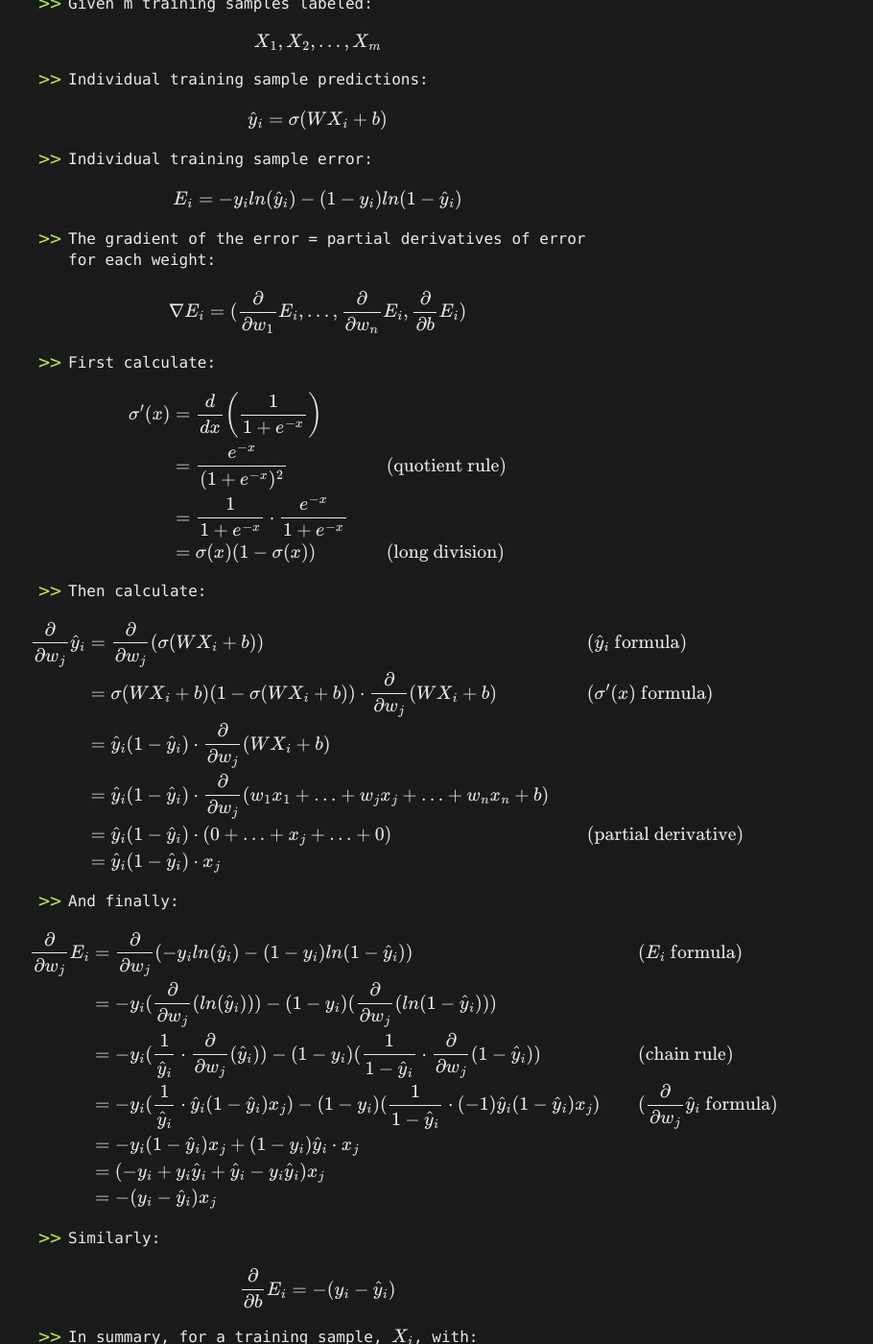
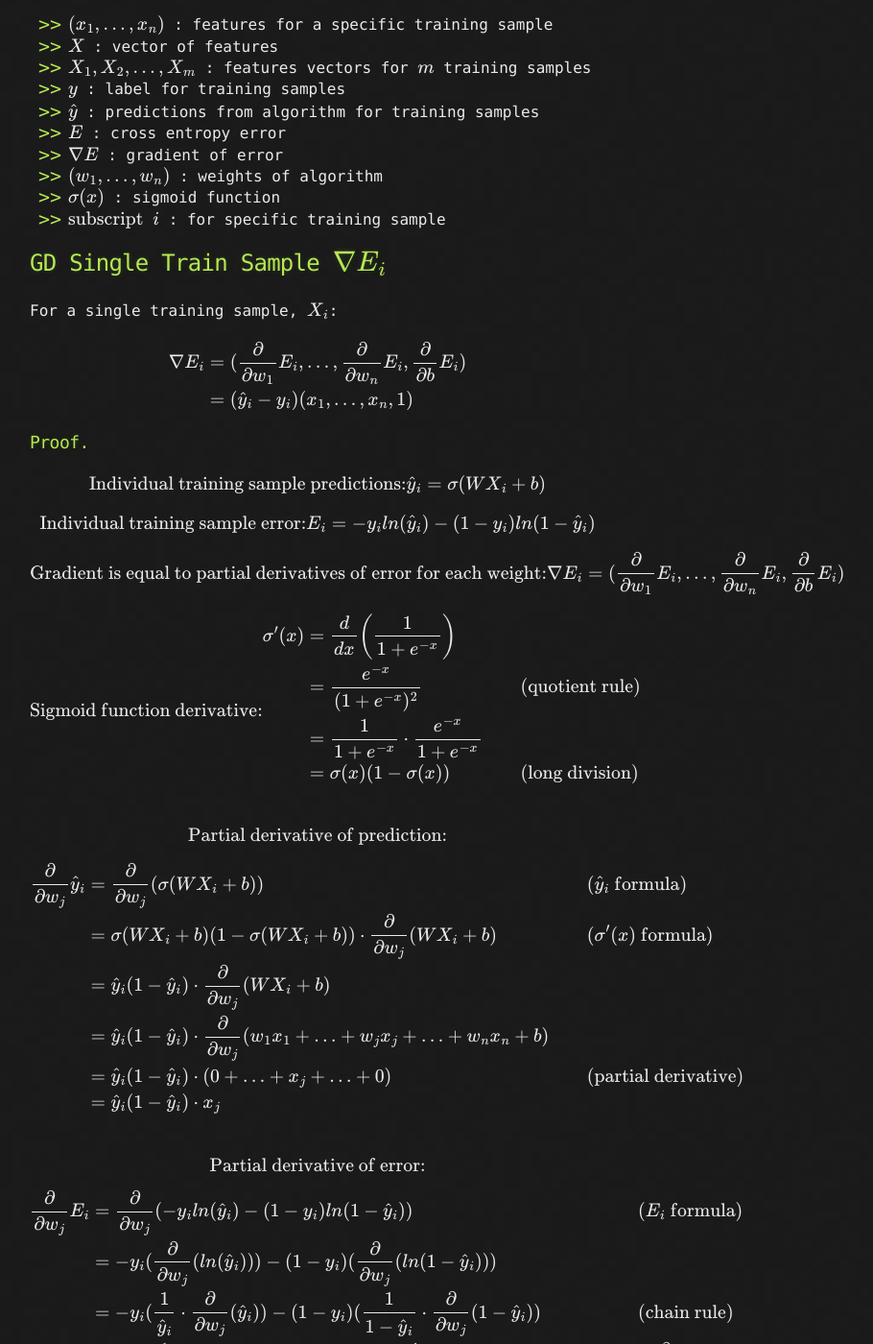
Before and after one commit to LivingProgram/ml-notes, a Jekyll site: the page built from index.md, in a window 1280 px wide and 1400 px high, scrolled down 4070 px. Shown: the whole window at 96% size, without its empty margins (309-1219 px from the left). Built offline with Jekyll 4.4.1, drawn with Linux system fonts in a browser that asks for light colours; our own code applies the rules of GitHub Pages for plain Markdown files; formulas are drawn with MathJax 3; the repository's description, which GitHub fills in, is left out; some of the changed text lies outside the part shown.

Commit message:
add proof for GD Single Train Sample

```diff
--- a/index.md
+++ b/index.md
@@ -82,71 +82,89 @@ $$E=-\sum_{i=1}^{m}\sum_{j=1}^{n}y_{ij}ln(\hat{y}_{ij})$$
 - we need to find the lowest valley in the graph of error function and weights as that is where the error is least
 - by taking negative partial derivative of error function with respect to each weight that is the direction to move in towards a lower error and a better model
 - therefore we simply need to calculate the gradient of the error
+- also gradient = scalar x coordinates of point (scalar = label - prediction), this means label close to the prediction = small gradient
 
-## Single Train Sample $$\nabla E_{i}$$
-- Goal = Calculate the gradient of the error for a single training sample, $$X_{i}$$, $$= \nabla E_{i}$$
-- Given m training samples labeled:
+## Gradient Descent Notation
+- $$(x_{1},\ldots,x_{n})$$ : features for a specific training sample
+- $$X$$ : vector of features
+- $$X_{1},X_{2},\ldots,X_{m}$$ : features vectors for $$m$$ training samples
+- $$y$$ : label for training samples
+- $$\hat{y}$$ : predictions from algorithm for training samples
+- $$E$$ : cross entropy error
+- $$\nabla E$$ : gradient of error
+- $$(w_{1},\ldots,w_{n})$$ : weights of algorithm
+- $$\sigma(x)$$ : sigmoid function
+- $$\text{subscript}\ \ i$$ : for specific training sample
 
-$$X_{1},X_{2},\ldots,X_{m}$$
+## GD Single Train Sample $$\nabla E_{i}$$
+For a single training sample, $$X_{i}$$:
 
-- Individual training sample predictions:
+$$\begin{align}\nabla E_{i} &= (\frac{\partial}{\partial w_{1}}E_{i},\ldots,\frac{\partial}{\partial w_{n}}E_{i},\frac{\partial}{\partial b}E_{i})\\
+&= (\hat{y}_{i}-y_{i})(x_{1},\ldots,x_{n},1)\end{align}$$
 
-$$\hat{y}_{i}=\sigma(WX_{i}+b)$$
+### Proof.
 
-- Individual training sample error:
+$$
+\text{Individual training sample predictions:}\\
+\hat{y}_{i}=\sigma(WX_{i}+b)
+$$
 
-$$E_{i}=-y_{i}ln(\hat{y}_{i})-(1-y_{i})ln(1-\hat{y}_{i})$$
+$$
+\text{Individual training sample error:}\\
+E_{i}=-y_{i}ln(\hat{y}_{i})-(1-y_{i})ln(1-\hat{y}_{i})
+$$
 
-- The gradient of the error = partial derivatives of error for each weight:
+$$
+\text{Gradient is equal to partial derivatives of error for each weight:}\\
+\nabla E_{i} = (\frac{\partial}{\partial w_{1}}E_{i},\ldots,\frac{\partial}{\partial w_{n}}E_{i},\frac{\partial}{\partial b}E_{i})\\\\
+$$
 
-$$\nabla E_{i} = (\frac{\partial}{\partial w_{1}}E_{i},\ldots,\frac{\partial}{\partial w_{n}}E_{i},\frac{\partial}{\partial b}E_{i})$$
-
-- First calculate:
-
-$$\begin{align}\sigma'(x) &=\frac{d}{dx}\left(\frac{1}{1+e^{-x}}\right) \\
+$$\text{Sigmoid function derivative:}\\
+\begin{align}
+\sigma'(x) &=\frac{d}{dx}\left(\frac{1}{1+e^{-x}}\right) \\
 &=\frac{e^{-x}}{(1+e^{-x})^{2}} &&\text{(quotient rule)} \\
 &=\frac{1}{1+e^{-x}}\cdot \frac{e^{-x}}{1+e^{-x}} \\
-&=\sigma(x)(1-\sigma(x))&&\text{(long division)}\end{align}$$
+&=\sigma(x)(1-\sigma(x))&&\text{(long division)}\\\\
+\end{align}$$
 
-- Then calculate:
+$$\text{Partial derivative of prediction:}$$
 
-$$\begin{align}\frac{\partial}{\partial w_{j}}\hat{y}_{i}&=\frac{\partial}{\partial w_{j}}(\sigma(WX_{i}+b)) &&(\hat{y}_{i}\text{ formula)} \\
+$$
+\begin{align}
+\frac{\partial}{\partial w_{j}}\hat{y}_{i}&=\frac{\partial}{\partial w_{j}}(\sigma(WX_{i}+b)) &&(\hat{y}_{i}\text{ formula)} \\
 &= \sigma(WX_{i}+b)(1-\sigma(WX_{i}+b))\cdot\frac{\partial}{\partial w_{j}}(WX_{i}+b) &&(\sigma'(x) \text{ formula)}\\
 &= \hat{y}_{i}(1-\hat{y}_{i})\cdot\frac{\partial}{\partial w_{j}}(WX_{i}+b) \\
 &= \hat{y}_{i}(1-\hat{y}_{i})\cdot\frac{\partial}{\partial w_{j}}(w_{1}x_{1}+\ldots+w_{j}x_{j}+\ldots+w_{n}x_{n}+b) \\
 &= \hat{y}_{i}(1-\hat{y}_{i})\cdot(0+\ldots+x_{j}+\ldots+0) &&\text{(partial derivative)}\\
-&= \hat{y}_{i}(1-\hat{y}_{i})\cdot x_{j}\end{align}$$
+&= \hat{y}_{i}(1-\hat{y}_{i})\cdot x_{j}\\\\
+\end{align}$$
 
-- And finally:
+$$\text{Partial derivative of error:}$$
 
-$$\begin{align}\frac{\partial}{\partial w_{j}}E_{i}&=\frac{\partial}{\partial w_{j}}(-y_{i}ln(\hat{y}_{i})-(1-y_{i})ln(1-\hat{y}_{i})) &&(E_{i}\text{ formula)}\\
+$$
+\begin{align}\frac{\partial}{\partial w_{j}}E_{i}&=\frac{\partial}{\partial w_{j}}(-y_{i}ln(\hat{y}_{i})-(1-y_{i})ln(1-\hat{y}_{i})) &&(E_{i}\text{ formula)}\\
 &= -y_{i}(\frac{\partial}{\partial w_{j}}(ln(\hat{y}_{i})))-(1-y_{i})(\frac{\partial}{\partial w_{j}}(ln(1-\hat{y}_{i})))\\
 &= -y_{i}(\frac{1}{\hat{y}_{i}}\cdot\frac{\partial}{\partial w_{j}}(\hat{y}_{i}))-(1-y_{i})(\frac{1}{1-\hat{y}_{i}}\cdot\frac{\partial}{\partial w_{j}}(1-\hat{y}_{i})) &&\text{(chain rule)}\\
 &= -y_{i}(\frac{1}{\hat{y}_{i}}\cdot\hat{y}_{i}(1-\hat{y}_{i})x_{j})-(1-y_{i})(\frac{1}{1-\hat{y}_{i}}\cdot(-1)\hat{y}_{i}(1-\hat{y}_{i})x_{j})&&(\frac{\partial}{\partial w_{j}}\hat{y}_{i}\text{ formula)}\\
 &= -y_{i}(1-\hat{y}_{i})x_{j}+(1-y_{i})\hat{y}_{i}\cdot x_{j}\\
 &= (-y_{i}+y_{i}\hat{y}_{i}+\hat{y}_{i}-y_{i}\hat{y}_{i})x_{j}\\
-&= -(y_{i}-\hat{y}_{i})x_{j}\end{align}$$
+&= -(y_{i}-\hat{y}_{i})x_{j}\\\\
+\end{align}$$
 
-- Similarly:
+$$\text{By a similar proof:}$$
 
-$$\frac{\partial}{\partial b}E_{i}=-(y_{i}-\hat{y}_{i})$$
+$$\frac{\partial}{\partial b}E_{i}=-(y_{i}-\hat{y}_{i})\\\\$$
 
-- In summary, for a training sample, $$X_{i}$$, with:
+$$\text{Gradient of error:}$$
 
-$$\begin{align}\text{features } &= (x_{1},\ldots,x_{n})\\
-\text{label } &= y_{i} \\
-\text{prediction } &= \hat{y}_{i}\end{align}$$
-
-$$\begin{align}\nabla E_{i} &= (\frac{\partial}{\partial w_{1}}E_{i},\ldots,\frac{\partial}{\partial w_{n}}E_{i},\frac{\partial}{\partial b}E_{i})\\
+$$\begin{align}
+\nabla E_{i} &= (\frac{\partial}{\partial w_{1}}E_{i},\ldots,\frac{\partial}{\partial w_{n}}E_{i},\frac{\partial}{\partial b}E_{i})\\
 &= \left(-(y_{i}-\hat{y}_{i})x_{1},\ldots,-(y_{i}-\hat{y}_{i})x_{n},-(y_{i}-\hat{y}_{i})\right)\\
 &= -(y_{i}-\hat{y}_{i})(x_{1},\ldots,x_{n},1)\\
-&= (\hat{y}_{i}-y_{i})(x_{1},\ldots,x_{n},1)\end{align}$$
+&= (\hat{y}_{i}-y_{i})(x_{1},\ldots,x_{n},1)\ \ \ \ \blacksquare\\\\
+\end{align}$$
 
-- Significance:
-  - gradient = scalar x coordinates of point (scalar = label - prediction)
-  - implies: label close to the prediction = small gradient
-
-## Overall $$\nabla E$$
+## GD Overall $$\nabla E$$
 - Goal = Calculate the gradient of the error for over all train samples, $$= \nabla E$$
 - Given m training samples labeled:
 
```
